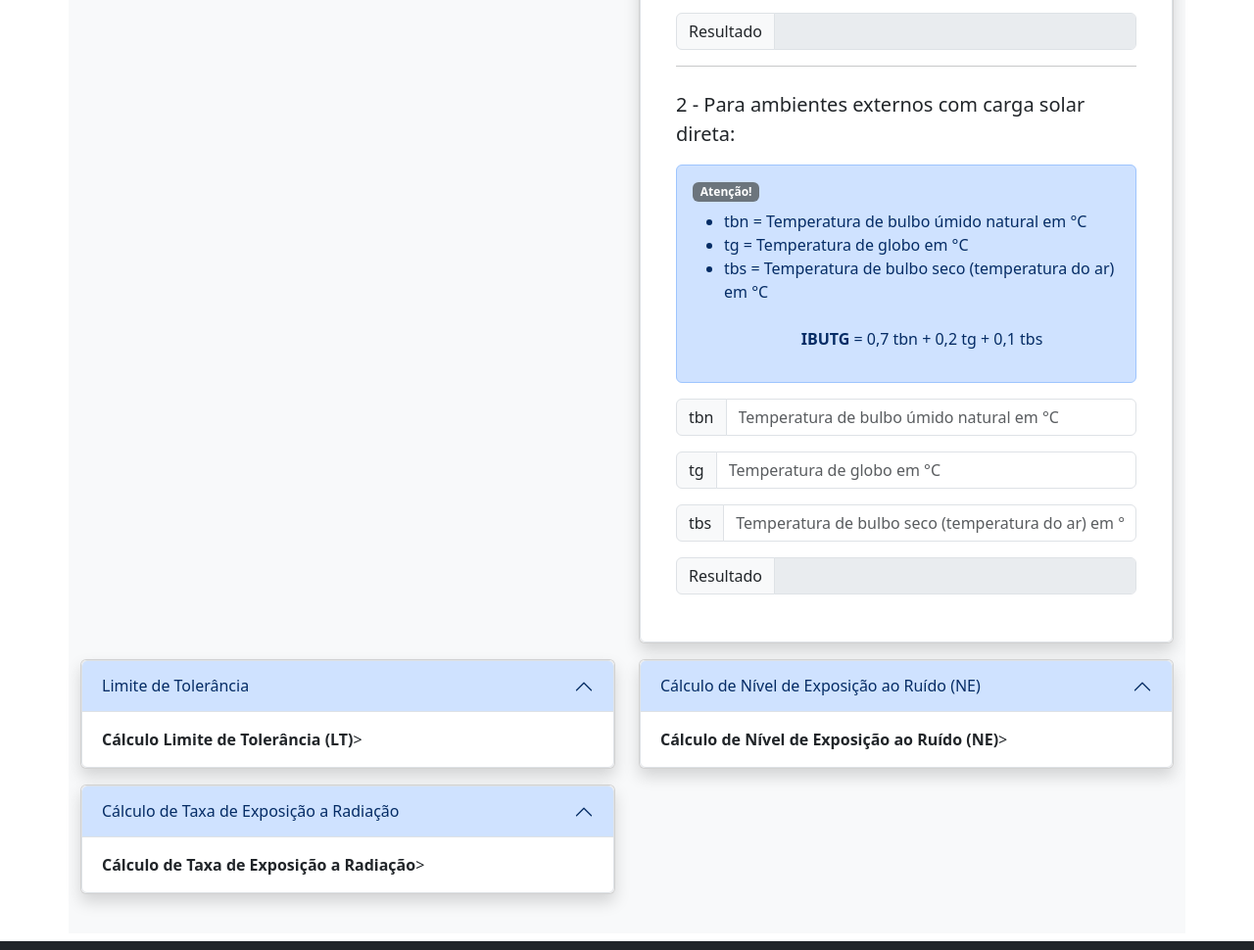
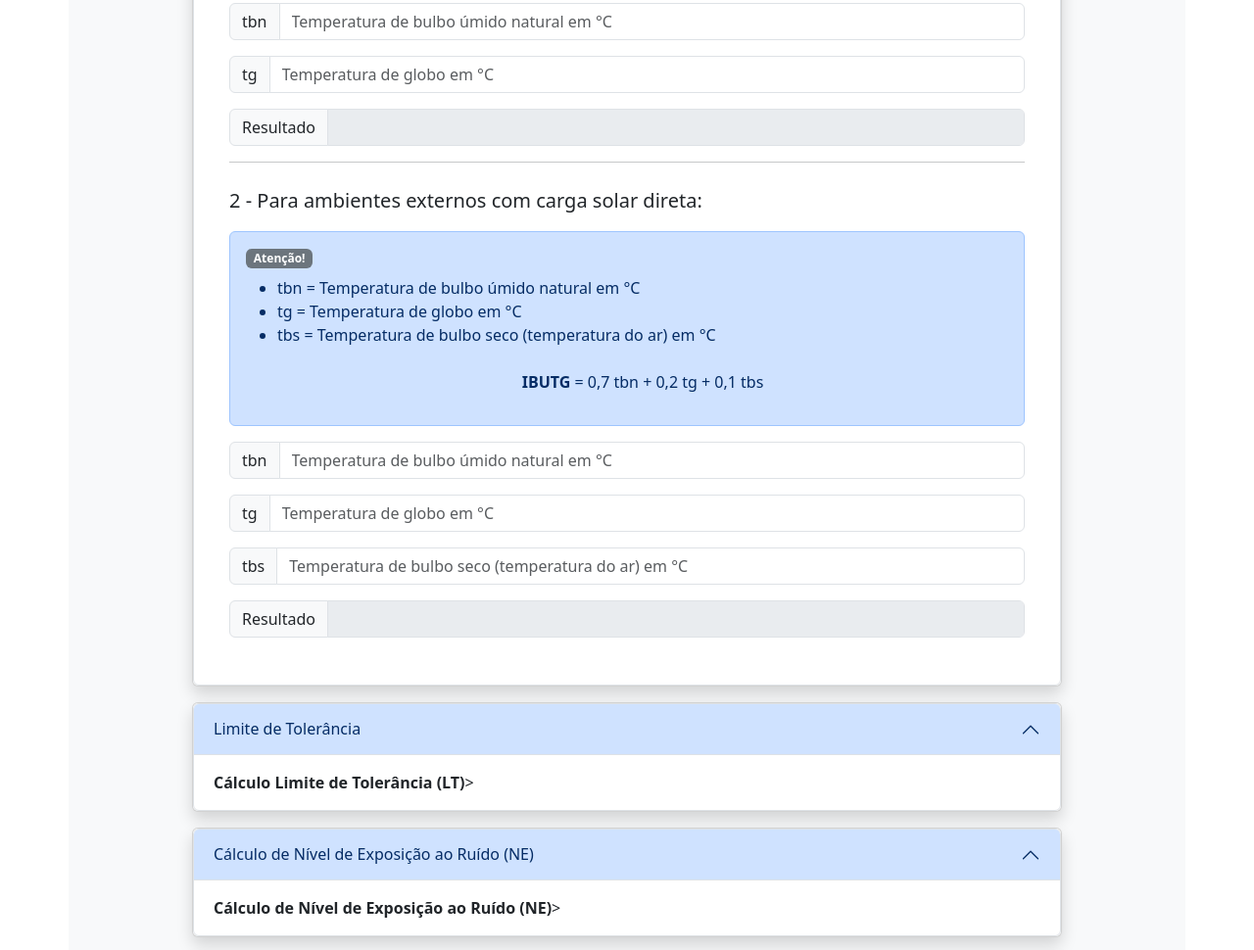
Before and after one commit to ndrfelipe/projetoIntegrador, a plain HTML site: page calculadora.html in a window 1280 px wide. Shown: the part 991-1961 px from the top of the page at 98% size. Drawn offline with nearby package versions, Linux system fonts and the light colour scheme.

Commit message:
design alterado

```diff
--- a/calculadora.html
+++ b/calculadora.html
@@ -76,23 +76,23 @@
           <h3 class="display-5">Cálculos disponíveis</h3>
           <ul class="list-group list-group-flush">
             <li class="list-group-item">
-              <a href="" class="btn btn-light">Cálculo de iluminância</a>
+              <a href="#trecho1" class="btn btn-light">Cálculo de iluminância</a>
             </li>
 
             <li class="list-group-item">
-              <a href="" class="btn btn-light">Cálculo de calor (IBUTG)</a>
+              <a href="#trecho2" class="btn btn-light">Cálculo de calor (IBUTG)</a>
             </li>
 
             <li class="list-group-item">
-              <a href="" class="btn btn-light">Cálculo Limite de Tolerância (LT)</a>
+              <a href="#trecho3" class="btn btn-light">Cálculo Limite de Tolerância (LT)</a>
             </li>
 
             <li class="list-group-item">
-              <a href="" class="btn btn-light">Cálculo de Nível de Exposição ao Ruído (NE) </a>
+              <a href="#trecho4" class="btn btn-light">Cálculo de Nível de Exposição ao Ruído (NE) </a>
             </li>
 
             <li class="list-group-item">
-              <a href="" class="btn btn-light">Cálculo de Taxa de Exposição a Radiação </a>
+              <a href="#trecho5" class="btn btn-light">Cálculo de Taxa de Exposição a Radiação </a>
             </li>
 
           </ul>
@@ -107,16 +107,16 @@
     <section class="mt-4 py-4 container bg-light">
       <div class="row ">
 
-        <div class="col-md-6 mb-3">
+        <div class="col-md-12 mb-3" style="width: 80%; margin: 0 auto;">
           <div class="card shadow">
-            <div class="accordion" id="accordionExample">
+            <div class="accordion" id="trecho1">
               <div class="accordion-item">
                 <h2 class="accordion-header">
                   <button class="accordion-button" type="button" data-bs-toggle="collapse" data-bs-target="#teste" aria-expanded="true" aria-controls="teste">
                     Cálculo de Iluminância
                   </button>
                 </h2>
-                <div id="teste" class="accordion-collapse collapse show" data-bs-parent="#accordionExample">
+                <div id="teste" class="accordion-collapse collapse show" >
                   <div class="accordion-body">
                     <strong>Cálculo de Iluminância</strong>
                   </div>
@@ -126,16 +126,16 @@
           </div>
         </div>
             <!-- para que cada item seja fechado unicamente, é necessário trocar o id, data-bs-target e aria-controls-->
-        <div class="col-md-6 mb-3">
+        <div class="col-md-12 mb-3" style="width: 80%; margin: 0 auto;">
           <div class="card shadow">
-            <div class="accordion" id="accordionExample">
+            <div class="accordion" id="trecho2">
               <div class="accordion-item">
                 <h2 class="accordion-header">
                   <button class="accordion-button" type="button" data-bs-toggle="collapse" data-bs-target="#collapseOne" aria-expanded="true" aria-controls="collapseOne">
                     Cálculo de calor (IBUTG)
                   </button>
                 </h2>
-                <div id="collapseOne" class="accordion-collapse collapse show" data-bs-parent="#accordionExample">
+                <div id="collapseOne" class="accordion-collapse collapse show" >
                   <div class="accordion-body">
                     <div class="card-body">
                       <h5 class="card-title">Cálculo de calor (IBUTG)</h5>
@@ -205,16 +205,16 @@
 
 
 
-        <div class="col-md-6 mb-3">
+        <div class="col-md-12 mb-3" style="width: 80%; margin: 0 auto;">
           <div class="card shadow">
-            <div class="accordion" id="accordionExample">
+            <div class="accordion" id="trecho3">
               <div class="accordion-item">
                 <h2 class="accordion-header">
                   <button class="accordion-button" type="button" data-bs-toggle="collapse" data-bs-target="#limiteTolerancia" aria-expanded="true" aria-controls="limiteTolerancia">
                     Limite de Tolerância
                   </button>
                 </h2>
-                <div id="limiteTolerancia" class="accordion-collapse collapse show" data-bs-parent="#accordionExample">
+                <div id="limiteTolerancia" class="accordion-collapse collapse show" >
                   <div class="accordion-body">
                     <strong>Cálculo Limite de Tolerância (LT)</strong>>
                   </div>
@@ -224,16 +224,16 @@
           </div>
         </div>
 
-        <div class="col-md-6 mb-3">
+        <div class="col-md-12 mb-3" style="width: 80%; margin: 0 auto;">
           <div class="card shadow">
-            <div class="accordion" id="accordionExample">
+            <div class="accordion" id="trecho4">
               <div class="accordion-item">
                 <h2 class="accordion-header">
                   <button class="accordion-button" type="button" data-bs-toggle="collapse" data-bs-target="#NE" aria-expanded="true" aria-controls="NE">
                     Cálculo de Nível de Exposição ao Ruído (NE)
                   </button>
                 </h2>
-                <div id="NE" class="accordion-collapse collapse show" data-bs-parent="#accordionExample">
+                <div id="NE" class="accordion-collapse collapse show" >
                   <div class="accordion-body">
                     <strong>Cálculo de Nível de Exposição ao Ruído (NE)</strong>>
                   </div>
@@ -243,16 +243,16 @@
           </div>
         </div>
 
-        <div class="col-md-6 mb-3">
+        <div class="col-md-12 mb-3" style="width: 80%; margin: 0 auto;">
           <div class="card shadow">
-            <div class="accordion" id="accordionExample">
+            <div class="accordion" id="trecho5">
               <div class="accordion-item">
                 <h2 class="accordion-header">
                   <button class="accordion-button" type="button" data-bs-toggle="collapse" data-bs-target="#TaxaExposicao" aria-expanded="true" aria-controls="TaxaExposicao">
                     Cálculo de Taxa de Exposição a Radiação
                   </button>
                 </h2>
-                <div id="TaxaExposicao" class="accordion-collapse collapse show" data-bs-parent="#accordionExample">
+                <div id="TaxaExposicao" class="accordion-collapse collapse show" >
                   <div class="accordion-body">
                     <strong>Cálculo de Taxa de Exposição a Radiação</strong>>
                   </div>
```
